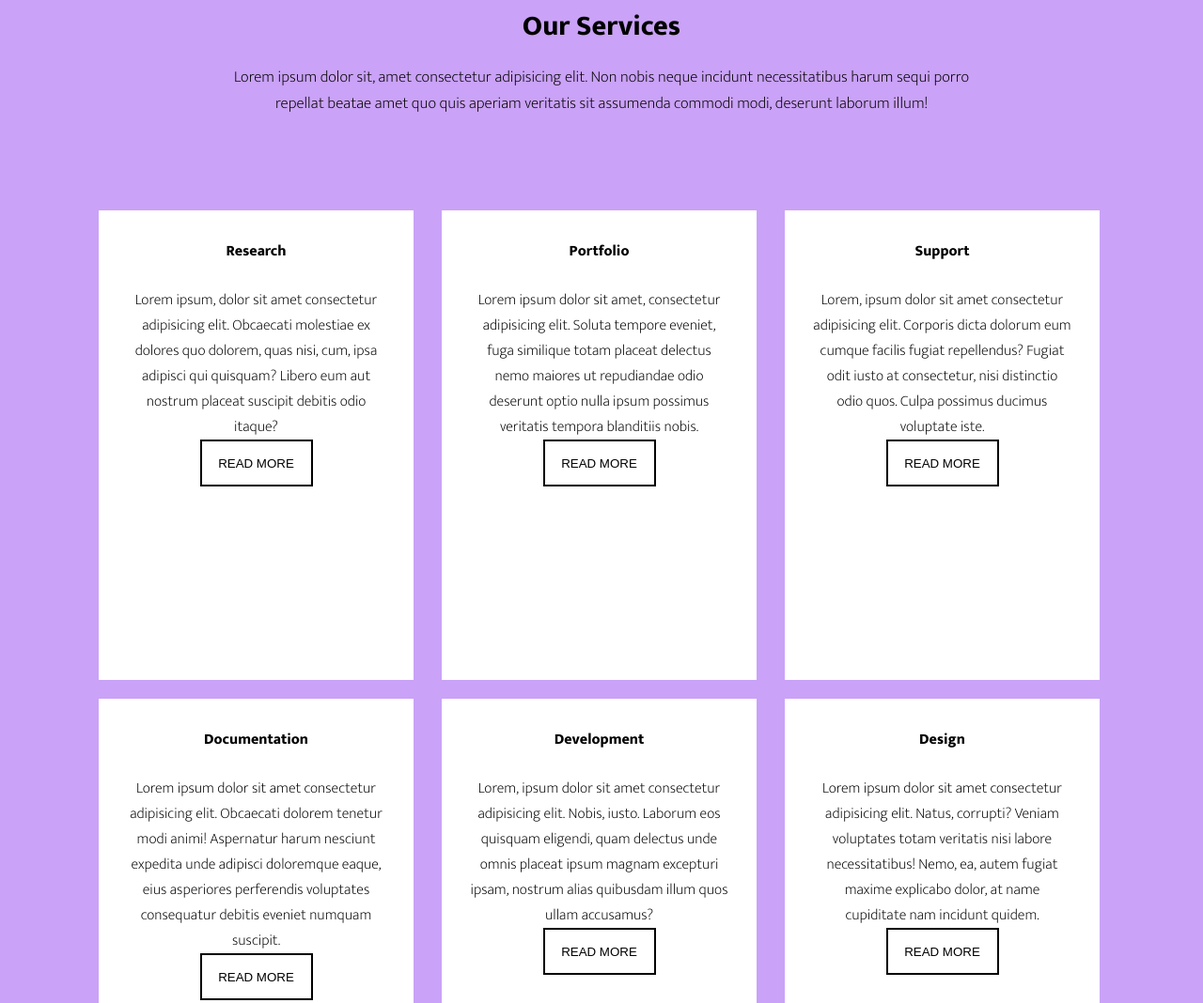
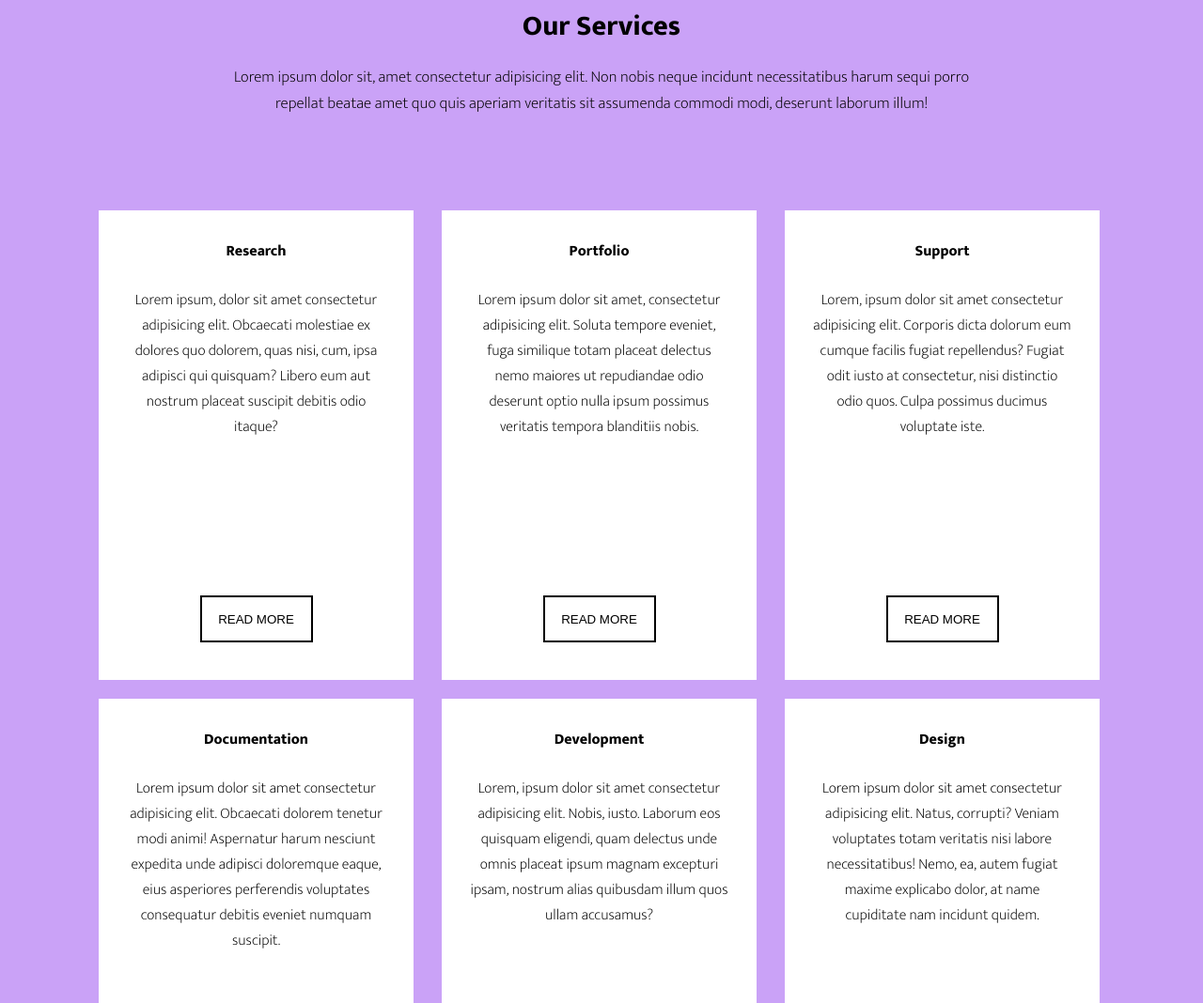
Before and after one commit to overkam/overkam.github.io, a plain HTML site: page web_design/index.html in a window 1280 px wide. Shown: the part 1592-2660 px from the top of the page at 94% size. Drawn offline with Linux system fonts and the light colour scheme.

Commit message:
move read more buttons on bottom

```diff
--- a/web_design/css/style.css
+++ b/web_design/css/style.css
@@ -181,6 +181,7 @@ header{
 }
 .services_item{
   display: flex;
+  position: relative;
   flex-direction: column;
   text-align: center;
   width: 275px;
@@ -202,6 +203,9 @@ header{
   margin: 0 auto;
   width: 120px;
   height: 50px;
+  bottom: 40px;
+  position: absolute;
+  align-self: center;
   outline: none;
   background-color: transparent;
   border: 2px solid rgb(0, 0, 0);
```
